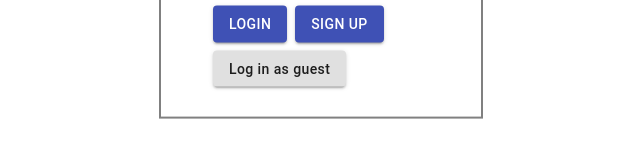
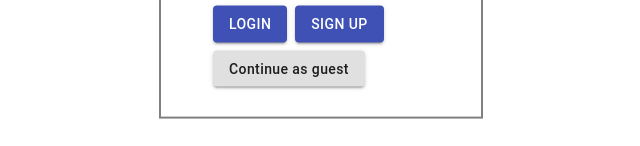
Before and after one commit to aviferdman/Workshop-on-Software-Engineering-Project, a React (Create React App) app in the folder TradingSystem/TradingSystem.WebClient/: page / in a window 1280 px wide. Shown: the part 403-549 px from the top of the page, without its empty margins (319-959 px from the left). Built offline with nearby package versions, Linux system fonts and the light colour scheme.

Commit message:
Client login screen - guest button text

```diff
--- a/TradingSystem/TradingSystem.WebClient/src/pages/Login.js
+++ b/TradingSystem/TradingSystem.WebClient/src/pages/Login.js
@@ -115,7 +115,7 @@ export default function LoginPage() {
                         <Button variant="contained" color="primary">Sign up</Button>
                     </div>
                     <div className={clsx(classes.formRow, classes.topMargin)}>
-                        <Button variant="contained" style={{textTransform: 'none'}}>Log in as guest</Button>
+                        <Button variant="contained" style={{textTransform: 'none'}}>Continue as guest</Button>
                     </div>
                 </form>
             </div>
```
